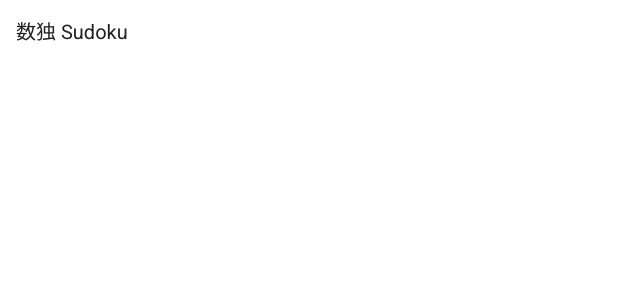
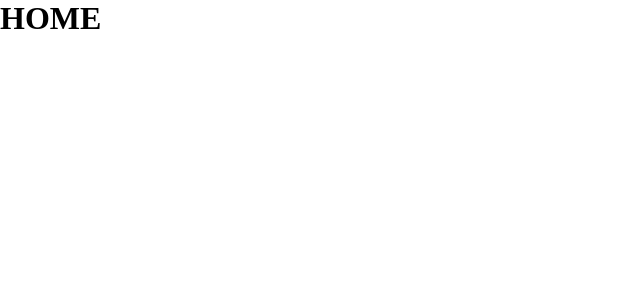
Before and after one commit to oscarrc/sudoku, a Vue app: page / in a window 1280 px wide. Shown: the top 300 px of the page, without its empty margins (0-640 px from the left). Built offline with nearby package versions, Linux system fonts and the light colour scheme.

Commit message:
[ADD] Vue router

```diff
--- a/package.json
+++ b/package.json
@@ -11,6 +11,7 @@
     "core-js": "^3.6.5",
     "register-service-worker": "^1.7.1",
     "vue": "^2.6.11",
+    "vue-router": "^3.2.0",
     "vuetify": "^2.4.0",
     "vuex": "^3.4.0"
   },
@@ -18,6 +19,7 @@
     "@vue/cli-plugin-babel": "~4.5.0",
     "@vue/cli-plugin-eslint": "~4.5.0",
     "@vue/cli-plugin-pwa": "^4.5.13",
+    "@vue/cli-plugin-router": "^4.5.13",
     "@vue/cli-plugin-vuex": "^4.5.13",
     "@vue/cli-service": "~4.5.0",
     "babel-eslint": "^10.1.0",
--- a/src/App.vue
+++ b/src/App.vue
@@ -1,40 +1,3 @@
 <template>
-  <v-app>
-    <Header />
-    <v-main class="main">
-      <v-container>
-        <v-row>
-          <v-col cols="8">
-            <Sudoku />
-          </v-col>
-          <v-col cols="4">
-            <Leaderboard />
-          </v-col>
-        </v-row>
-      </v-container>
-    </v-main>
-    <Footer />
-  </v-app>
+  <router-view/>
 </template>
-
-<script>
-
-import Footer from './components/Footer';
-import Header from './components/Header';
-import Leaderboard from './components/Leaderboard';
-import Sudoku from './components/Sudoku';
-
-export default {
-  name: 'App',
-
-  components: {
-    Footer,
-    Header,
-    Leaderboard,
-    Sudoku
-  },
-  data: () => ({
-    //
-  }),
-};
-</script>
--- a/src/components/Header.vue
+++ b/src/components/Header.vue
@@ -2,7 +2,7 @@
     <v-app-bar app elevation="0" color="transparent">
       <v-toolbar-title>
           <span>数独</span> Sudoku
-        </v-toolbar-title>
+      </v-toolbar-title>
     </v-app-bar>
 </template>
 
--- a/src/main.js
+++ b/src/main.js
@@ -3,11 +3,13 @@ import App from './App.vue'
 import store from './store'
 import './registerServiceWorker'
 import vuetify from './plugins/vuetify'
+import router from './router'
 
 Vue.config.productionTip = false
 
 new Vue({
   store,
   vuetify,
+  router,
   render: h => h(App)
 }).$mount('#app')
--- /dev/null
+++ b/src/router/index.js
@@ -0,0 +1,24 @@
+import Vue from 'vue'
+import VueRouter from 'vue-router'
+import Home from '../views/Home.vue'
+
+Vue.use(VueRouter)
+
+const routes = [
+  {
+    path: '/',
+    name: 'Home',
+    component: Home
+  },
+  {
+    path: '/game',
+    name: 'Game',
+    component: () => import(/* webpackChunkName: "about" */ '../views/Game.vue')
+  }
+]
+
+const router = new VueRouter({
+  routes
+})
+
+export default router
--- /dev/null
+++ b/src/views/Game.vue
@@ -0,0 +1,5 @@
+<template>
+  <v-main>
+    <h1>game</h1>
+  </v-main>
+</template>
--- /dev/null
+++ b/src/views/Home.vue
@@ -0,0 +1,12 @@
+<template>
+  <v-main>
+    <h1>HOME</h1>
+  </v-main>
+</template>
+
+<script>
+  export default {
+    name: 'Home',
+    components: {}
+  }
+</script>
```
Also changed, not shown: src/lib/sudoku.js, 1 other file (tests, documents, lock files or other folders).
